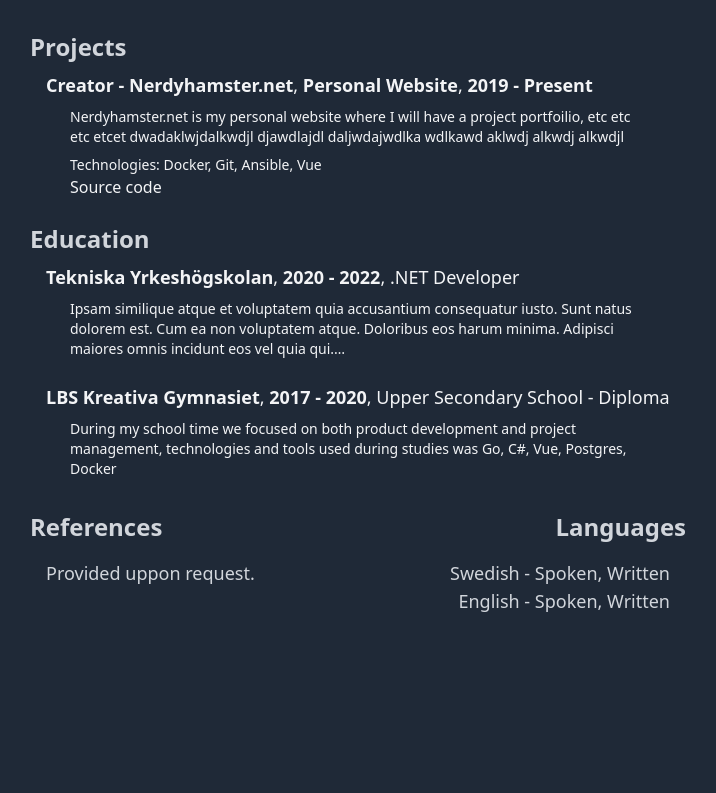
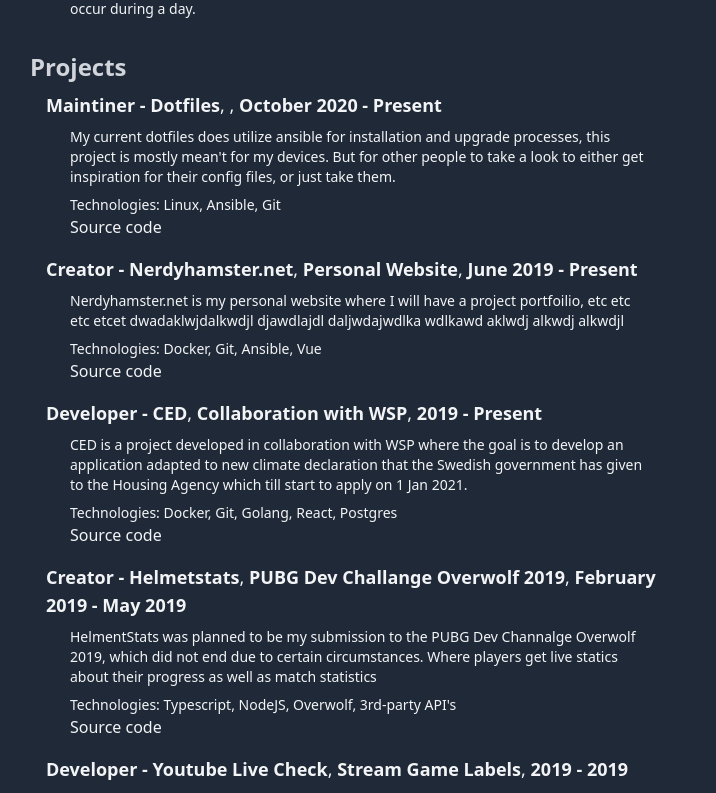
Before and after one commit to Lilahamstern/Hamsterapps.net, a Vue app in the folder apps/resume/: page / in a window 1280 px wide. Shown: the part 461-1254 px from the top of the page, without its empty margins (282-998 px from the left). Before the commit the page ends 1076 px from the top, so only its background shows below. Built offline with nearby package versions, Linux system fonts and the light colour scheme.

Commit message:
Update page with real information

```diff
--- a/apps/resume/src/components/Employments.vue
+++ b/apps/resume/src/components/Employments.vue
@@ -36,7 +36,7 @@
         company: "Lindholmen Science Park",
         started: "March 2020",
         ended: "Present",
-        description: "Ipsam similique atque et voluptatem quia accusantium consequatur iusto. Sunt natus dolorem est. Cum ea non voluptatem atque. Doloribus eos harum minima. Adipisci maiores omnis incidunt eos vel quia qui.…"
+        description: "Techinal support at webinars such as Lindholmen Software Development Day, A Great Day 2020 and Lindholmen Open Days. I do also provide service for equipment and upgrade to newer. Helping colleagues with techinal questions and problem that can occur during a day."
       }] as Array<Employement>
 
     }
--- a/apps/resume/src/components/Projects.vue
+++ b/apps/resume/src/components/Projects.vue
@@ -34,15 +34,64 @@
 
   data() {
     return {
-      projects: [{
+      projects: [
+        {
+          role: "Maintiner",
+          title: "Dotfiles",
+          type: "",
+          started: "October 2020",
+          ended: "Present",
+          description: "My current dotfiles does utilize ansible for installation and upgrade processes, this project is mostly mean't for my devices. But for other people to take a look to either get inspiration for their config files, or just take them.",
+          technologies: ["Linux", "Ansible", "Git"],
+          link: "https://github.com/TheNerdyHamster/Nerdyhamster.net",
+        },
+        {
           role: "Creator",
           title: "Nerdyhamster.net",
           type: "Personal Website",
-        started: "2019",
+          started: "June 2019",
           ended: "Present",
           description: "Nerdyhamster.net is my personal website where I will have a project portfoilio, etc etc etc etcet dwadaklwjdalkwdjl djawdlajdl daljwdajwdlka wdlkawd aklwdj alkwdj alkwdjl",
           technologies: ["Docker", "Git", "Ansible", "Vue"],
-        link: "https://github.com/TheNerdyHamster/Nerdyhamster.net"
+          link: "https://github.com/TheNerdyHamster/Nerdyhamster.net",
+        },
+        {
+          role: "Developer",
+          title: "CED",
+          type: "Collaboration with WSP",
+          started: "2019",
+          ended: "Present",
+          description: "CED is a project developed in collaboration with WSP where the goal is to develop an application adapted to new climate declaration that the Swedish government has given to the Housing Agency which till start to apply on 1 Jan 2021.",
+          technologies: ["Docker", "Git", "Golang", "React", "Postgres"],
+          link: "https://github.com/TheNerdyHamster/CED"
+        },
+        {
+          role: "Creator",
+          title: "Helmetstats",
+          type: "PUBG Dev Challange Overwolf 2019",
+          started: "February 2019",
+          ended: "May 2019",
+          description: "HelmentStats was planned to be my submission to the PUBG Dev Channalge Overwolf 2019, which did not end due to certain circumstances. Where players get live statics about their progress as well as match statistics",
+          technologies: ["Typescript", "NodeJS", "Overwolf", "3rd-party API's"]
+        },
+        {
+          role: "Developer",
+          title: "Youtube Live Check",
+          type: "Stream Game Labels",
+          started: "2019",
+          ended: "2019",
+          description: "Youtube Live check was created for Stream Game Labels as a side project. Where Youtube API was used, to check when someone was last live. Technologies: NodeJS, Youtube API, Git",
+          technologies: ["Javascript", "Youtube API"],
+        },
+        {
+          role: "Developer",
+          title: "Plugins, Website",
+          type: "Granskogen",
+          started: "April 2018",
+          ended: "July 2018",
+          description: "Developed both Minecraft plugins and website, to a medium Swedish Minecraft server.",
+          technologies: ["Java", "Maven", "Bootstrap"],
+          link: null,
         }] as Array<Project>
 
     }
```
Lines whose indentation alone changed are shown as unchanged.
